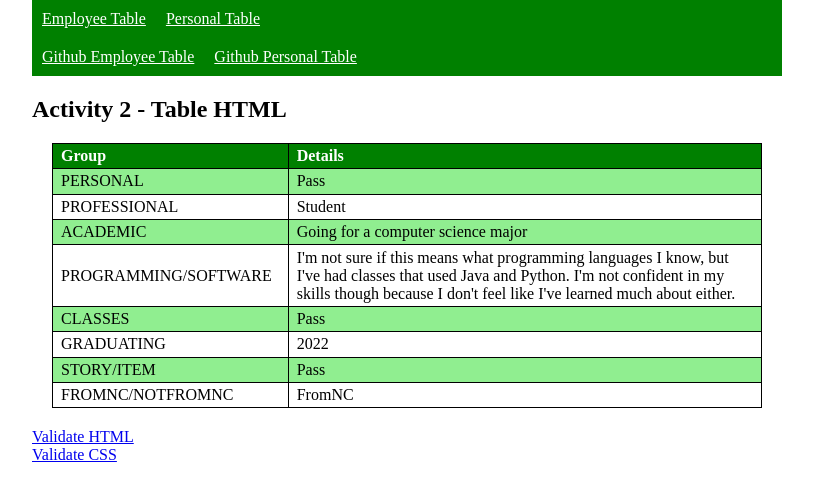
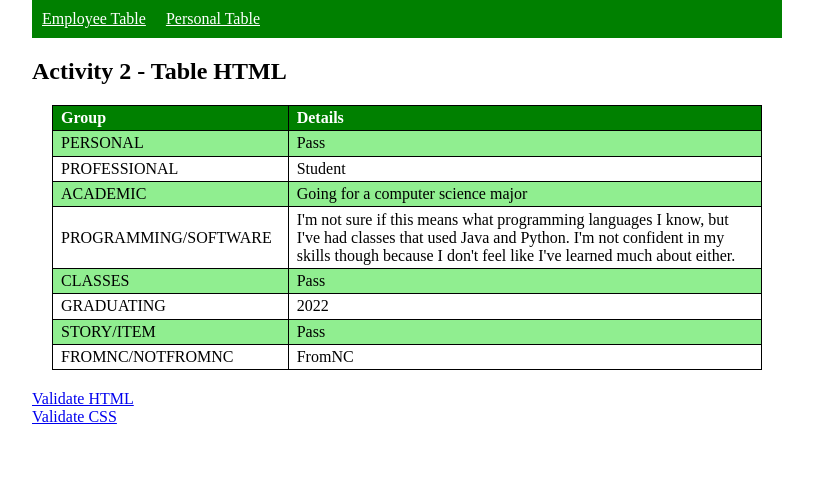
Before and after one commit to GavFer/GavFer.github.io, a plain HTML site: page Activity2/tables.html in a window 1280 px wide. Shown: the whole page, without its empty margins (233-1046 px from the left). Drawn offline with Linux system fonts and the light colour scheme.

Commit message:
Update to fit submitted assignment

```diff
--- a/Activity2/activity2.css
+++ b/Activity2/activity2.css
@@ -45,13 +45,11 @@ tbody tr:nth-child(odd) td {
     color: White;
 }
 
-/* Add a black background color to the top navigation */
 .nav {
     background-color: green;
     overflow: hidden;
 }
 
-/* Style the links inside the navigation bar */
 .nav a {
     float: left;
     color: white;
--- a/Activity2/tables.html
+++ b/Activity2/tables.html
@@ -10,12 +10,8 @@
 <main>
     <header>
         <div class="nav">
-            <a class="active" href="https://webpages.uncc.edu/aferry/Activity2/activity2.html">Employee Table</a>
+            <a href="https://webpages.uncc.edu/aferry/Activity2/activity2.html">Employee Table</a>
             <a href="https://webpages.uncc.edu/aferry/Activity2/tables.html">Personal Table</a>
-        </div>
-        <div class="nav">
-            <a href="https://gavfer.github.io/Activity2/activity2.html">Github Employee Table</a>
-            <a href="https://gavfer.github.io/Activity2/tables.html">Github Personal Table</a>
         </div>
     </header>
 
```
Also changed, not shown: Activity2/activity2.html (+1 -5 lines).
